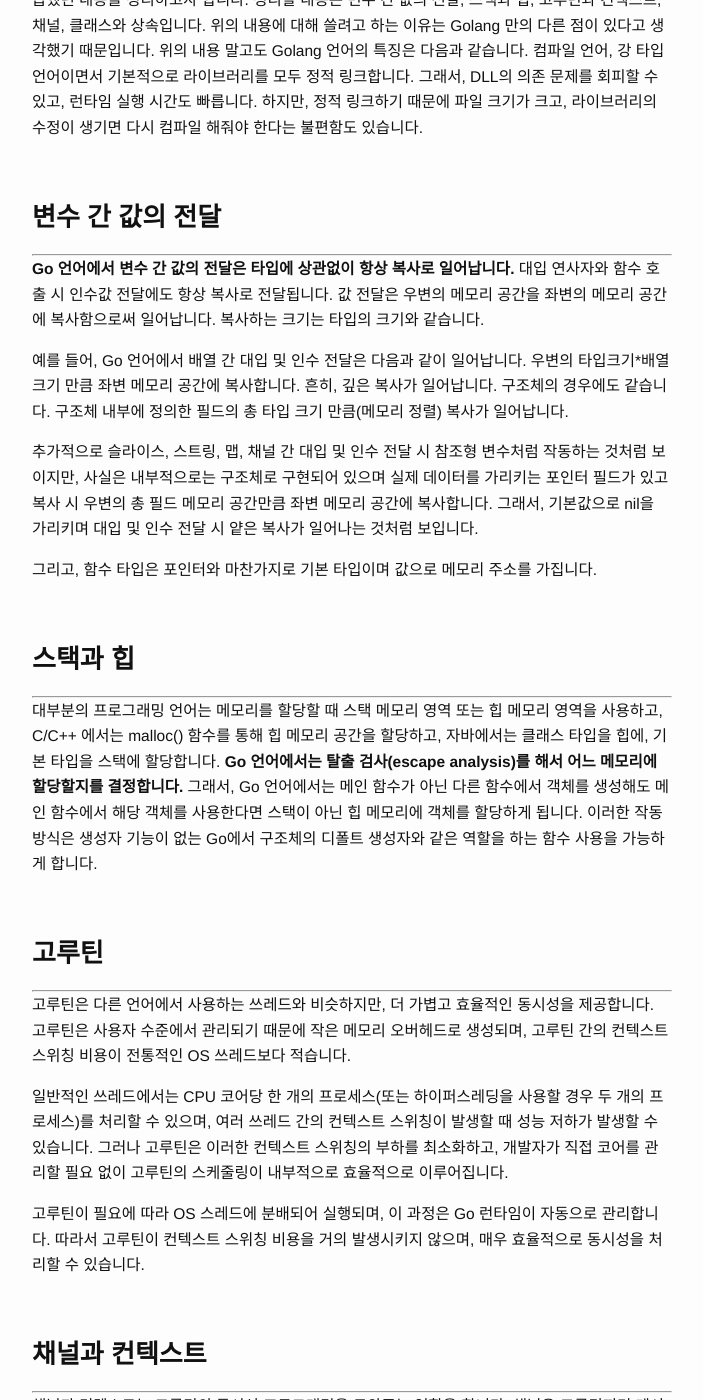
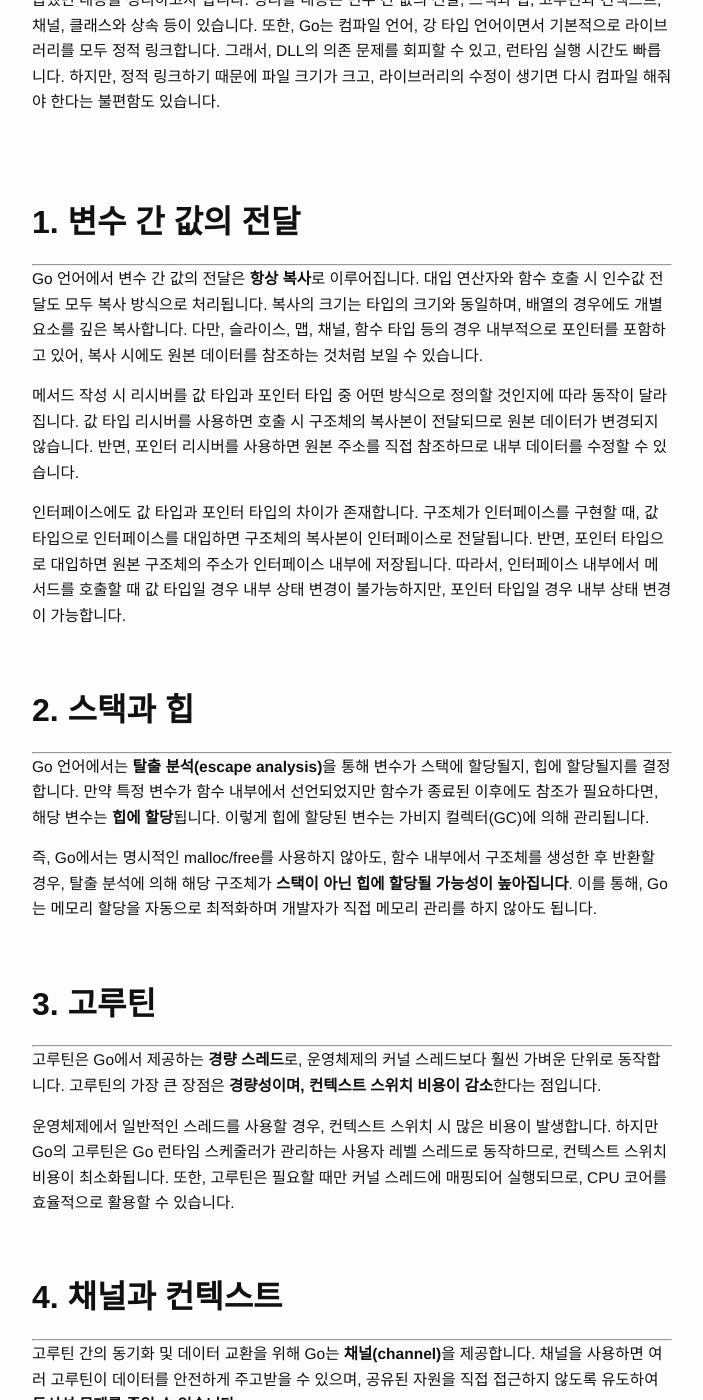
Before and after one commit to Jaeun-Choi98/jaeun-choi98.github.io, a Jekyll site: the page built from _posts/2023-12-05-programming_language_go.md, in a window 1280 px wide and 1400 px high, scrolled down 269 px. Shown: the whole window, without its empty margins (288-991 px from the left). Built offline with Jekyll 4.4.1, drawn with Linux system fonts in a browser that asks for light colours; some of the changed text lies outside the part shown.

Commit message:
modfiy golang post

```diff
--- a/_posts/2023-12-05-programming_language_go.md
+++ b/_posts/2023-12-05-programming_language_go.md
@@ -5,54 +5,97 @@ tags: 'Go'
 date: 2023-12-05 00:00:00
 ---
 
-Golang 언어에 대한 포스터를 작성하고자 합니다. ‘Tucker의 Go 언어 프로그래밍’이란 책을 통해 학습했던 내용을 정리하고자 합니다. 정리할 내용은 변수 간 값의 전달, 스택과 힙, 고루틴과 컨텍스트, 채널, 클래스와 상속입니다. 위의 내용에 대해 쓸려고 하는 이유는 Golang 만의 다른 점이 있다고 생각했기 때문입니다. 위의 내용 말고도 Golang 언어의 특징은 다음과 같습니다. 컴파일 언어, 강 타입 언어이면서 기본적으로 라이브러리를 모두 정적 링크합니다. 그래서, DLL의 의존 문제를 회피할 수 있고, 런타임 실행 시간도 빠릅니다. 하지만, 정적 링크하기 때문에 파일 크기가 크고, 라이브러리의 수정이 생기면 다시 컴파일 해줘야 한다는 불편함도 있습니다.
+Golang 언어에 대한 포스터를 작성하고자 합니다. ‘Tucker의 Go 언어 프로그래밍’이란 책을 통해 학습했던 내용을 정리하고자 합니다. 정리할 내용은 변수 간 값의 전달, 스택과 힙, 고루틴과 컨텍스트, 채널, 클래스와 상속 등이 있습니다. 또한, Go는 컴파일 언어, 강 타입 언어이면서 기본적으로 라이브러리를 모두 정적 링크합니다. 그래서, DLL의 의존 문제를 회피할 수 있고, 런타임 실행 시간도 빠릅니다. 하지만, 정적 링크하기 때문에 파일 크기가 크고, 라이브러리의 수정이 생기면 다시 컴파일 해줘야 한다는 불편함도 있습니다.
+
+<br>
+<br>
+
+## **1. 변수 간 값의 전달**
+
+---
+
+Go 언어에서 변수 간 값의 전달은 **항상 복사**로 이루어집니다. 대입 연산자와 함수 호출 시 인수값 전달도 모두 복사 방식으로 처리됩니다. 복사의 크기는 타입의 크기와 동일하며, 배열의 경우에도 개별 요소를 깊은 복사합니다. 다만, 슬라이스, 맵, 채널, 함수 타입 등의 경우 내부적으로 포인터를 포함하고 있어, 복사 시에도 원본 데이터를 참조하는 것처럼 보일 수 있습니다.
+
+메서드 작성 시 리시버를 값 타입과 포인터 타입 중 어떤 방식으로 정의할 것인지에 따라 동작이 달라집니다. 값 타입 리시버를 사용하면 호출 시 구조체의 복사본이 전달되므로 원본 데이터가 변경되지 않습니다. 반면, 포인터 리시버를 사용하면 원본 주소를 직접 참조하므로 내부 데이터를 수정할 수 있습니다.
+
+인터페이스에도 값 타입과 포인터 타입의 차이가 존재합니다. 구조체가 인터페이스를 구현할 때, 값 타입으로 인터페이스를 대입하면 구조체의 복사본이 인터페이스로 전달됩니다. 반면, 포인터 타입으로 대입하면 원본 구조체의 주소가 인터페이스 내부에 저장됩니다. 따라서, 인터페이스 내부에서 메서드를 호출할 때 값 타입일 경우 내부 상태 변경이 불가능하지만, 포인터 타입일 경우 내부 상태 변경이 가능합니다.
 
 <br>
 
-### **변수 간 값의 전달**
+## **2. 스택과 힙**
 
 ---
 
-**Go 언어에서 변수 간 값의 전달은 타입에 상관없이 항상 복사로 일어납니다.** 대입 연사자와 함수 호출 시 인수값 전달에도 항상 복사로 전달됩니다. 값 전달은 우변의 메모리 공간을 좌변의 메모리 공간에 복사함으로써 일어납니다. 복사하는 크기는 타입의 크기와 같습니다.
+Go 언어에서는 **탈출 분석(escape analysis)**을 통해 변수가 스택에 할당될지, 힙에 할당될지를 결정합니다. 만약 특정 변수가 함수 내부에서 선언되었지만 함수가 종료된 이후에도 참조가 필요하다면, 해당 변수는 **힙에 할당**됩니다. 이렇게 힙에 할당된 변수는 가비지 컬렉터(GC)에 의해 관리됩니다.
 
-예를 들어, Go 언어에서 배열 간 대입 및 인수 전달은 다음과 같이 일어납니다. 우변의 타입크기\*배열크기 만큼 좌변 메모리 공간에 복사합니다. 흔히, 깊은 복사가 일어납니다. 구조체의 경우에도 같습니다. 구조체 내부에 정의한 필드의 총 타입 크기 만큼(메모리 정렬) 복사가 일어납니다.
-
-추가적으로 슬라이스, 스트링, 맵, 채널 간 대입 및 인수 전달 시 참조형 변수처럼 작동하는 것처럼 보이지만, 사실은 내부적으로는 구조체로 구현되어 있으며 실제 데이터를 가리키는 포인터 필드가 있고 복사 시 우변의 총 필드 메모리 공간만큼 좌변 메모리 공간에 복사합니다. 그래서, 기본값으로 nil을 가리키며 대입 및 인수 전달 시 얕은 복사가 일어나는 것처럼 보입니다.
-
-그리고, 함수 타입은 포인터와 마찬가지로 기본 타입이며 값으로 메모리 주소를 가집니다.
+즉, Go에서는 명시적인 malloc/free를 사용하지 않아도, 함수 내부에서 구조체를 생성한 후 반환할 경우, 탈출 분석에 의해 해당 구조체가 **스택이 아닌 힙에 할당될 가능성이 높아집니다**. 이를 통해, Go는 메모리 할당을 자동으로 최적화하며 개발자가 직접 메모리 관리를 하지 않아도 됩니다.
 
 <br>
 
-### **스택과 힙**
+## **3. 고루틴**
 
 ---
 
-대부분의 프로그래밍 언어는 메모리를 할당할 때 스택 메모리 영역 또는 힙 메모리 영역을 사용하고, C/C++ 에서는 malloc() 함수를 통해 힙 메모리 공간을 할당하고, 자바에서는 클래스 타입을 힙에, 기본 타입을 스택에 할당합니다. **Go 언어에서는 탈출 검사(escape analysis)를 해서 어느 메모리에 할당할지를 결정합니다.** 그래서, Go 언어에서는 메인 함수가 아닌 다른 함수에서 객체를 생성해도 메인 함수에서 해당 객체를 사용한다면 스택이 아닌 힙 메모리에 객체를 할당하게 됩니다. 이러한 작동 방식은 생성자 기능이 없는 Go에서 구조체의 디폴트 생성자와 같은 역할을 하는 함수 사용을 가능하게 합니다.
+고루틴은 Go에서 제공하는 **경량 스레드**로, 운영체제의 커널 스레드보다 훨씬 가벼운 단위로 동작합니다. 고루틴의 가장 큰 장점은 **경량성이며, 컨텍스트 스위치 비용이 감소**한다는 점입니다.
+
+운영체제에서 일반적인 스레드를 사용할 경우, 컨텍스트 스위치 시 많은 비용이 발생합니다. 하지만 Go의 고루틴은 Go 런타임 스케줄러가 관리하는 사용자 레벨 스레드로 동작하므로, 컨텍스트 스위치 비용이 최소화됩니다. 또한, 고루틴은 필요할 때만 커널 스레드에 매핑되어 실행되므로, CPU 코어를 효율적으로 활용할 수 있습니다.
 
 <br>
 
-### **고루틴**
+## **4. 채널과 컨텍스트**
 
 ---
 
-고루틴은 다른 언어에서 사용하는 쓰레드와 비슷하지만, 더 가볍고 효율적인 동시성을 제공합니다. 고루틴은 사용자 수준에서 관리되기 때문에 작은 메모리 오버헤드로 생성되며, 고루틴 간의 컨텍스트 스위칭 비용이 전통적인 OS 쓰레드보다 적습니다.
+고루틴 간의 동기화 및 데이터 교환을 위해 Go는 **채널(channel)**을 제공합니다. 채널을 사용하면 여러 고루틴이 데이터를 안전하게 주고받을 수 있으며, 공유된 자원을 직접 접근하지 않도록 유도하여 **동시성 문제를 줄일 수 있습니다**.
 
-일반적인 쓰레드에서는 CPU 코어당 한 개의 프로세스(또는 하이퍼스레딩을 사용할 경우 두 개의 프로세스)를 처리할 수 있으며, 여러 쓰레드 간의 컨텍스트 스위칭이 발생할 때 성능 저하가 발생할 수 있습니다. 그러나 고루틴은 이러한 컨텍스트 스위칭의 부하를 최소화하고, 개발자가 직접 코어를 관리할 필요 없이 고루틴의 스케줄링이 내부적으로 효율적으로 이루어집니다.
+### 채널의 동작 방식
 
-고루틴이 필요에 따라 OS 스레드에 분배되어 실행되며, 이 과정은 Go 런타임이 자동으로 관리합니다. 따라서 고루틴이 컨텍스트 스위칭 비용을 거의 발생시키지 않으며, 매우 효율적으로 동시성을 처리할 수 있습니다.
+- **버퍼링 없는 채널 (Unbuffered Channel)**: 송신자와 수신자가 동시에 실행되어야 데이터가 전달됩니다. 이를 통해 자연스럽게 동기화가 이루어집니다.
+- **버퍼링 있는 채널 (Buffered Channel)**: 지정된 크기만큼 데이터를 임시 저장할 수 있어, 송신과 수신이 즉시 이루어지지 않아도 됩니다.
+
+### 채널을 활용한 동시성 제어 패턴
+
+- **워커 풀(Worker Pool) 패턴**: 여러 개의 고루틴을 생성하고 작업을 분배하여 처리 속도를 높입니다.
+- **`select` 문을 활용한 다중 채널 처리**: 여러 개의 채널을 동시에 모니터링하고, 준비된 채널부터 실행합니다.
+- **`context`와 채널을 조합하여 타임아웃 및 취소 관리**: 특정 시간 내에 작업을 완료하지 못하면 자동으로 취소되도록 설정할 수 있습니다.
+
+### 컨텍스트(Context)의 주요 기능
+
+컨텍스트(Context)는 고루틴의 실행을 제어하는데 사용됩니다. 특히, **타임아웃 설정, 취소 신호 전파, 요청 범위 제한** 등의 기능을 제공하여, 긴 실행 시간이 필요한 고루틴을 효과적으로 관리할 수 있습니다.
+
+- **`context.WithCancel`**: 부모 컨텍스트가 취소될 때 모든 자식 고루틴에 취소 신호를 전파합니다.
+- **`context.WithTimeout`**: 지정된 시간이 지나면 자동으로 취소되도록 설정할 수 있습니다.
+- **`context.WithDeadline`**: 특정 시간까지 실행을 보장하고 이후 자동 취소합니다.
+- **`context.WithValue`**: 컨텍스트를 통해 키-값 데이터를 전달할 수 있습니다.
 
 <br>
 
-### **채널과 컨텍스트**
+## **5. 클래스와 상속**
 
 ---
 
-채널과 컨텍스트는 고루틴의 동시성 프로그래밍을 도와주는 역할을 합니다. 채널은 고루틴끼리 메시지를 전달할 수 있는 메시지 큐입니다. 흔히 동시성(다중 처리) 프로그래밍을 할 시 공유된 자원을 사용하는 경우 자원에 모순성이 생기는 문제가 발생할 수 있습니다. 이러한 문제를 해결하기 위해서는 임계 영역, 이벤트 객체, 뮤텍스 등의 방법을 사용해 동기화 작업을 해주어야 합니다. 하지만, 동기화 작업을 할 시 성능이 떨어질 수 있기에 Go 언에서는 채널과 컨텍스트를 사용해 공유된 자원에 역할을 나누는 방법을 사용합니다.
+Go 언어는 **클래스와 상속을 지원하지 않습니다**. 대신, 인터페이스를 활용하여 객체지향적인 프로그래밍을 할 수 있습니다. Go의 인터페이스는 **덕 타이핑(Duck Typing)**을 사용하여 명시적인 선언 없이도 특정 메서드를 구현하면 인터페이스를 만족하게 됩니다.
+
+Go에서는 **상속 대신 포함(Composition)**을 사용하여 객체 간 관계를 정의합니다. 포함 관계를 활용하면, 코드 재사용성을 높이면서도 상속의 단점을 피할 수 있습니다. 또한, 구체적인 구현체보다는 **추상적인 인터페이스에 의존하도록(DIP, Dependency Inversion Principle)** 설계할 수 있어 유지보수성이 향상됩니다.
 
 <br>
 
-### **클래스와 상속**
+## **6. Go 환경 변수 정리**
 
 ---
 
-Go 언어에서는 클래스와 상속을 지원하지 않습니다. 대신 인터페이스와 구조체를 사용해서 객체 지향 프로그래밍을 지원합니다. 인터페이스는 메서드 시그니처만 정의하며, Go는 이를 통해 덕 타이핑(duck typing)을 구현합니다. 이는 객체의 타입보다는 객체가 수행할 수 있는 동작(메서드)에 초점을 맞추어 유연성을 제공합니다. 구조체는 필드와 메서드를 포함할 수 있으며, 인터페이스를 통해 다양한 동작을 구현할 수 있습니다. 이러한 특징은 객체 간 상속 관계가 아닌 포함 관계를 사용하도록 합니다. 상속 관계가 아닌 포함 관계를 사용함으로써 구체화된 객체는 추상 객체에 의존(DIP)하기 쉬워집니다.
+- **GOROOT**: Go가 설치된 경로 (기본적으로 `/usr/local/go`). Go 내부 도구가 패키지를 인식하는 데 사용됩니다.
+- **GOPATH**: 설치된 패키지가 저장되는 위치.
+- **PATH**: `go`, `gofmt` 등의 실행 파일이 있는 디렉토리.
+
+Go는 패키지를 가져올 때 기본적으로 **GOROOT 내의 표준 라이브러리와 GOPATH 내의 외부 라이브러리**를 참조합니다. 여러 개의 Go 버전을 관리할 경우, GOROOT를 적절히 설정하면 각 버전에 맞는 환경을 쉽게 전환할 수 있습니다.
+
+<br>
+
+## **7. 멀티 모듈 사용**
+
+---
+
+Go 1.18 이후부터는 `go.work` 파일을 활용하여 **여러 개의 모듈을 하나의 작업 공간에서 관리**할 수 있습니다.
+
+Go에서 패키지를 찾는 방식은 `go.mod` 파일에 명시된 **모듈 이름을 기준으로** 이루어집니다. 즉, 임포트 시 `go.mod`에서 정의한 모듈 이름과 실제 임포트되는 디렉터리에 있는 `go.mod` 파일의 `module` 값이 일치해야 합니다. 기본적으로 Go는 이 값을 사용하여 패키지를 찾으며, 이는 파일 경로와 암묵적으로 연결됩니다. 하지만 `replace` 지시어나 `go.work` 파일을 사용하면 명시적으로 특정 경로를 지정할 수도 있습니다. 이를 통해 다중 모듈 환경에서 유연한 패키지 관리를 할 수 있습니다.
```
